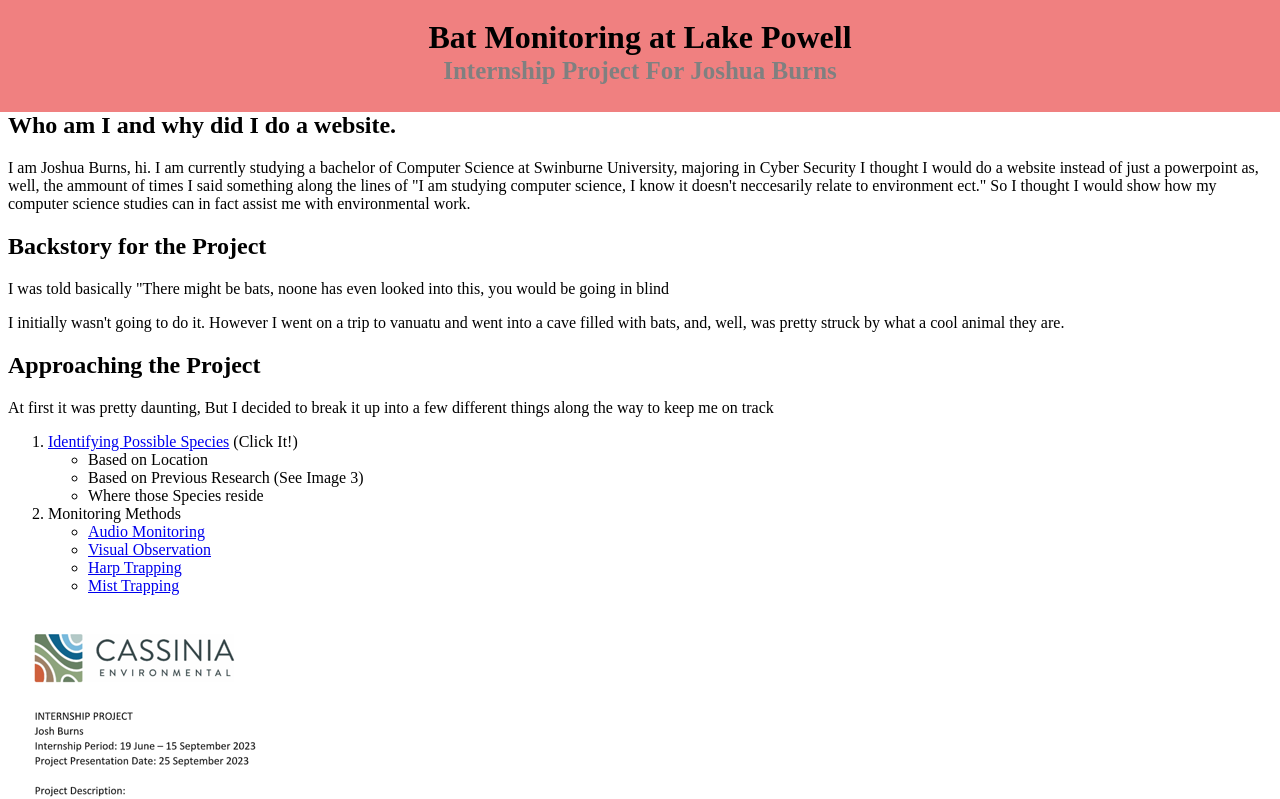
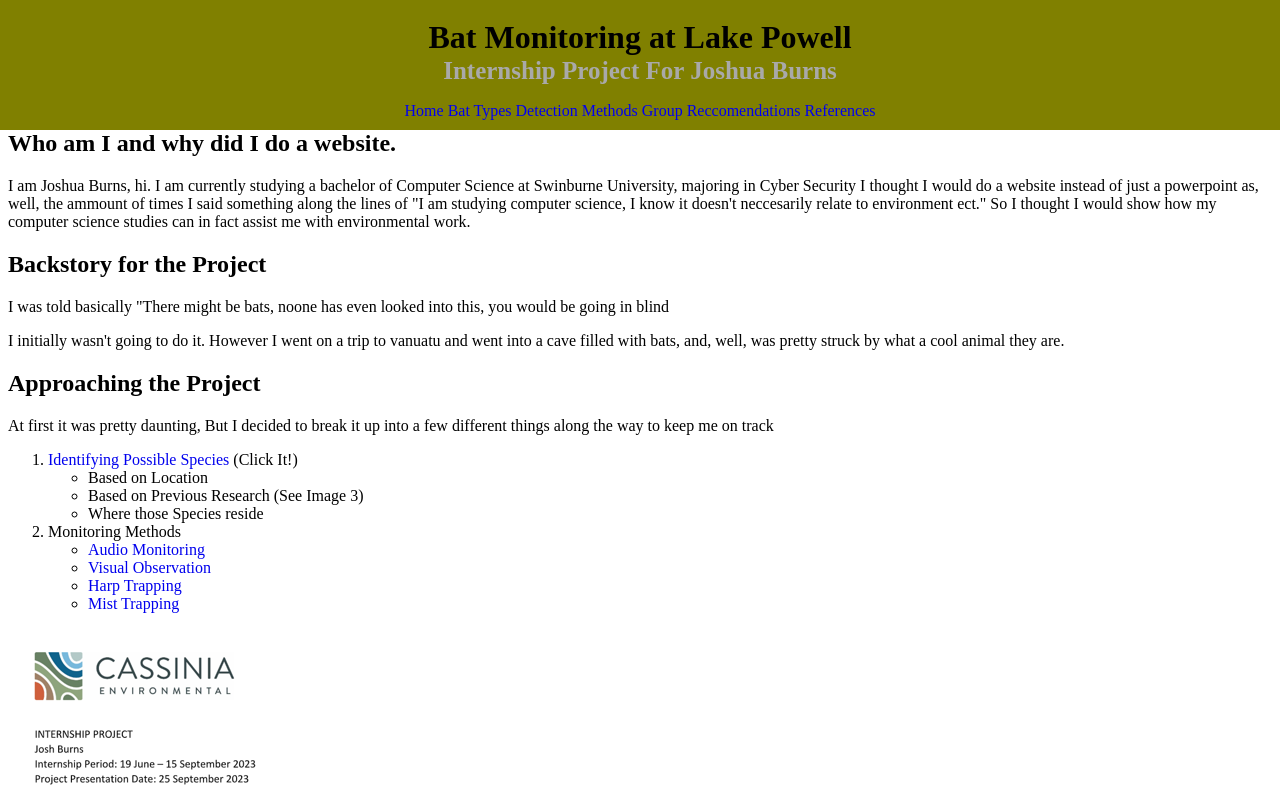
Before and after one commit to AussieGinger/aussieginger.github.io, a plain HTML site: page index.html in a window 1280 px wide. Shown: the top 799 px of the page. Drawn offline with Linux system fonts and the light colour scheme.

Commit message:
More progress

```diff
--- a/index.html
+++ b/index.html
@@ -1,5 +1,6 @@
 <!DOCTYPE html>
 <html>
+
     <head>
         <link rel="stylesheet" href = "styles/index-styling.css">
         <title>Josh's Internship Project</title>
@@ -8,11 +9,25 @@
         <meta name = "viewport" content="width=device-width, initial-scale=1.0">
 
     </head>
+
     <header>
         <h1 id = "overview-1">Bat Monitoring at Lake Powell</h1>
         <h1 id = "overview-2">Internship Project For Joshua Burns</h1>
+        <nav>
+            <a href=./index.html>Home</a>
+            <a href="./bat-types.html">
+                Bat Types</a>
+            <a href="./detection-methods.html">
+                Detection Methods</a>
+            <a href="./reccomendations.html"> Group
+                Reccomendations</a>
+            <a href="./references.html">
+                References</a>
+        </nav>
     </header>
+
     <body>
+
         <div id = first_paragraph>
          <h2>Who am I and why did I do a website.</h2>
             <p>
@@ -20,18 +35,21 @@
                 I thought I would do a website instead of just a powerpoint as, well, the ammount of times I said something along the lines of
                 "I am studying computer science, I know it doesn't neccesarily relate to environment ect." So I thought I would show how my computer science studies
                 can in fact assist me with environmental work.
-
             </p>
         </div>
+
+        <div id = second_paragraph>
             <h2>Backstory for the Project</h2>
             <p>I was told basically "There might be bats, noone has even looked into this, you would be going in blind</p>
             <p>I initially wasn't going to do it. However I went on a trip to vanuatu and went into a cave filled with bats, and, well, was pretty struck by what a cool animal they are.</p>
+        </div>
 
+        <div id = third_paragraph>
             <h2>Approaching the Project</h2>
             <p>At first it was pretty daunting, But I decided to break it up into a few different things along the way to keep me on track</p>
             <list>
                 <ol>
-        <li><a href = "bat-types.html">Identifying Possible Species</a> &#40Click It!&#41</li>
+                    <li><a id = "species-link" href = "bat-types.html">Identifying Possible Species</a> &#40Click It!&#41</li>
                     <ul>
                         <li>Based on Location</li>
                         <li>Based on Previous Research &#40See Image 3&#41 </li>
@@ -39,16 +57,19 @@
                     </ul>
                     <li>Monitoring Methods</li>
                     <ul>
-            <li><a href = "detection-methods.html#SECTION">Audio Monitoring</a></li>
-            <li><a href = "detection-methods.html#SECTION">Visual Observation</a></li>
-            <li><a href = "detection-methods.html#SECTION">Harp Trapping</a></li>
-            <li><a href = "detection-methods.html#SECTION">Mist Trapping</a></li>
+                        <li><a class = "monitoring-link" href = "detection-methods.html#SECTION">Audio Monitoring</a></li>
+                        <li><a class = "monitoring-link" href = "detection-methods.html#SECTION">Visual Observation</a></li>
+                        <li><a class = "monitoring-link" href = "detection-methods.html#SECTION">Harp Trapping</a></li>
+                        <li><a class = "monitoring-link" href = "detection-methods.html#SECTION">Mist Trapping</a></li>
                     </ul>
                 </ol>
             </list>
+        </div>
+
     </body>
+
     <aside>
-    <img src = "./images/internship-project-brief.png"
-         alt = "Task Sheet for Internship Project">
+    <img src = "./images/internship-project-brief.png" alt = "Task Sheet for Internship Project">
     </aside>
+
 </html>
--- a/styles/index-styling.css
+++ b/styles/index-styling.css
@@ -4,7 +4,7 @@
 }
 
 #overview-2{
-    color:gray;
+    color: darkgrey;
     font-size: 25px;
     margin-top: 1px;
 }
@@ -13,18 +13,38 @@
     margin-top: 20px;
 }
 
+#species-link{
+
+}
+
+.monitoring-link{
+
+}
+
+a{
+    text-decoration: none;
+}
+
+body{
+    flex: left;
+}
+
+header {
+    background: olive;
+    padding: 10px;
+    width: auto;
+    text-align: center;
+    margin: -20px;
+}
+
 image {
-    float: right;
     max-width: 50%;
     height: auto;
     margin-left: auto;
     margin-right: auto;
 }
 
-header {
-    background: lightcoral;
-    padding: 10px;
-    width: auto;
-    text-align: center;
-    margin: -20px;
+nav {
+    border-top: 2px;
+    border-color: black;
 }
```
Lines whose indentation alone changed are shown as unchanged.
